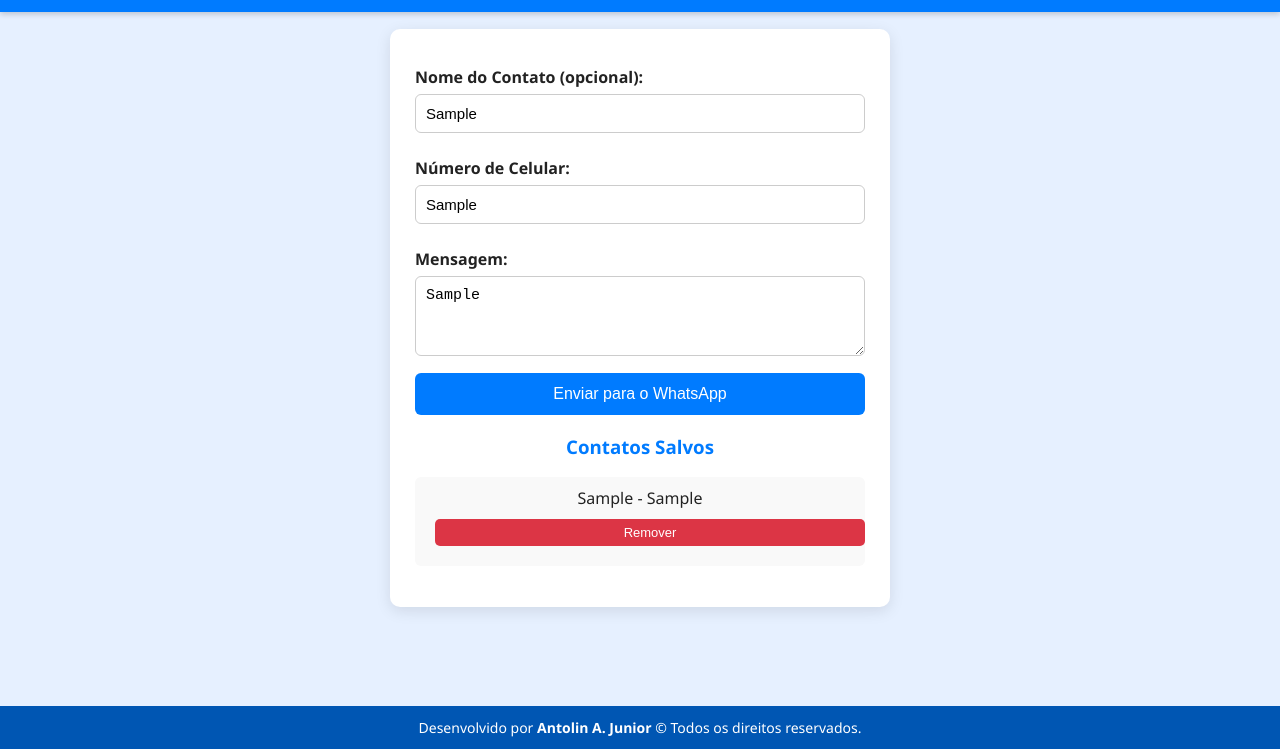
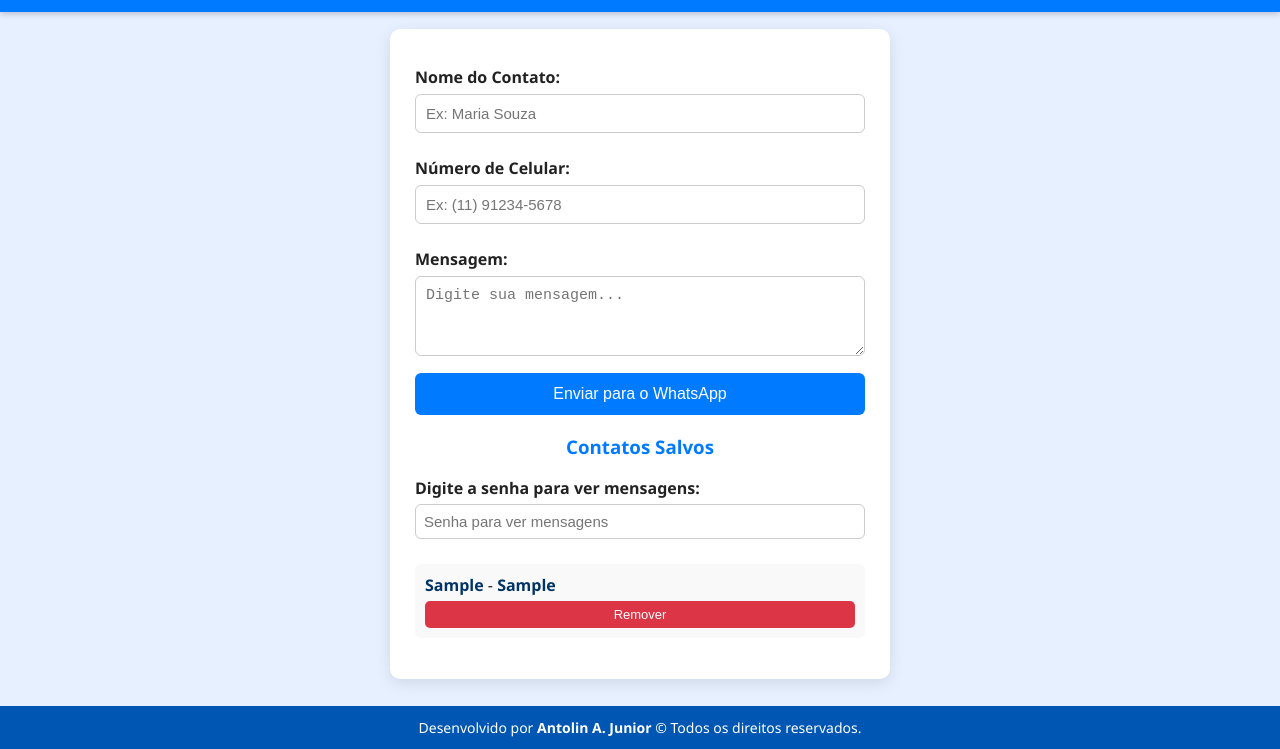
Before and after one commit to MakerWebsites/envio-direto-wpp, a plain HTML site: page index.html in a window 1280 px wide. Both pictures are taken after typing "Sample", "Sample", "Sample" into the empty fields and a click on the button "Enviar para o WhatsApp". Shown: the part 51-800 px from the top of the page. Drawn offline with Linux system fonts and the light colour scheme.

Commit message:
Add files via upload

```diff
--- a/index.html
+++ b/index.html
@@ -1,24 +1,20 @@
 <!DOCTYPE html>
 <html lang="pt-BR">
-
 <head>
   <meta charset="UTF-8" />
-    <meta name="viewport" content="width=device-width, initial-scale=1.0" />
+  <meta name="viewport" content="width=device-width, initial-scale=1.0"/>
   <title>Envio WhatsApp Direto</title>
-    <meta name="description"
-        content="Ferramenta para envio rápido de mensagens no WhatsApp com salvamento e organização de contatos. Responsiva, com UX/UI profissional." />
-    <meta name="author" content="Antolin A. Junior" />
   <link rel="stylesheet" href="style.css">
 </head>
-
 <body>
   <header>
     <h1>Ferramenta de Envio WhatsApp</h1>
   </header>
 
   <main class="container">
+
     <form id="whatsappForm">
-            <label for="nome">Nome do Contato (opcional):</label>
+      <label for="nome">Nome do Contato:</label>
       <input type="text" id="nome" placeholder="Ex: Maria Souza" />
 
       <label for="numero">Número de Celular:</label>
@@ -32,6 +28,8 @@
 
     <section class="contatos">
       <h3>Contatos Salvos</h3>
+      <label for="senha">Digite a senha para ver mensagens:</label>
+      <input type="password" id="senha" placeholder="Senha para ver mensagens" />
       <ul id="contatosLista"></ul>
     </section>
   </main>
@@ -42,5 +40,4 @@
 
   <script src="script.js"></script>
 </body>
-
 </html>
--- a/script.js
+++ b/script.js
@@ -1,15 +1,13 @@
 function formatarNumero(numero) {
   numero = numero.replace(/\D/g, "");
-
   if (numero.length === 11) return "55" + numero;
   if (numero.length >= 12 && numero.startsWith("55")) return numero;
-
   return "55" + numero;
 }
 
-function salvarContato(nome, numero) {
+function salvarContato(nome, numero, mensagem) {
   let contatos = JSON.parse(localStorage.getItem("contatos")) || [];
-  contatos.push({ nome, numero });
+  contatos.push({ nome, numero, mensagem });
   localStorage.setItem("contatos", JSON.stringify(contatos));
   listarContatos();
 }
@@ -25,11 +23,18 @@ function listarContatos() {
   const lista = document.getElementById("contatosLista");
   lista.innerHTML = "";
 
+  const senhaDigitada = document.getElementById("senha").value.trim();
   const contatos = JSON.parse(localStorage.getItem("contatos")) || [];
+
   contatos.forEach((contato, index) => {
     const li = document.createElement("li");
+    li.className = senhaDigitada === "@passos123" ? "show" : "";
+
     li.innerHTML = `
-      ${contato.nome || "Sem nome"} - ${contato.numero}
+      <div>
+        <b>${contato.nome || "Sem nome"}</b> - <b>${contato.numero}</b>
+        <div class="mensagem"><strong>Mensagem:</strong> ${contato.mensagem || "Não enviada"}</div>
+      </div>
       <button class="remove-btn" onclick="removerContato(${index})">Remover</button>
     `;
     lista.appendChild(li);
@@ -51,11 +56,15 @@ document.getElementById("whatsappForm").addEventListener("submit", function(e) {
   const numeroFormatado = formatarNumero(numeroInput);
   const url = `https://wa.me/${numeroFormatado}?text=${encodeURIComponent(mensagem)}`;
 
-  if (nome) {
-    salvarContato(nome, numeroInput);
-  }
+  salvarContato(nome, numeroInput, mensagem);
+  window.open(url, "_blank");
 
-  window.open(url, "_blank");
+  // Limpa os campos após envio
+  document.getElementById("nome").value = "";
+  document.getElementById("numero").value = "";
+  document.getElementById("mensagem").value = "";
 });
 
+document.getElementById("senha").addEventListener("input", listarContatos);
+
 listarContatos();
--- a/style.css
+++ b/style.css
@@ -112,24 +112,55 @@ ul li {
   margin-bottom: 10px;
   padding: 10px;
   border-radius: 6px;
-  text-align: center;
+  display: flex;
   justify-content: space-between;
-  align-items: center;
+  align-items: flex-start;
+  flex-direction: column;
+  position: relative;
+}
+
+ul li b {
+  color: #003366;
+}
+
+li .mensagem {
+  margin-top: 5px;
+  font-style: italic;
+  color: #333;
+  display: none;
+}
+
+li.show .mensagem {
+  display: block;
 }
 
 .remove-btn {
   background: #dc3545;
   color: white;
   border: none;
-  margin: 10px;
   padding: 6px 10px;
   font-size: 13px;
   border-radius: 5px;
   cursor: pointer;
+  align-self: flex-end;
+  margin-top: 5px;
 }
 
 .remove-btn:hover {
   background: #a71d2a;
+}
+
+input[type="password"] {
+  width: 100%;
+  padding: 8px;
+  margin-top: 5px;
+  margin-bottom: 15px;
+  border: 1px solid #ccc;
+  border-radius: 6px;
+}
+
+.explicacoes ul {
+  padding-left: 20px;
 }
 
 @media screen and (max-width: 600px) {
```
Lines whose indentation alone changed are shown as unchanged.
